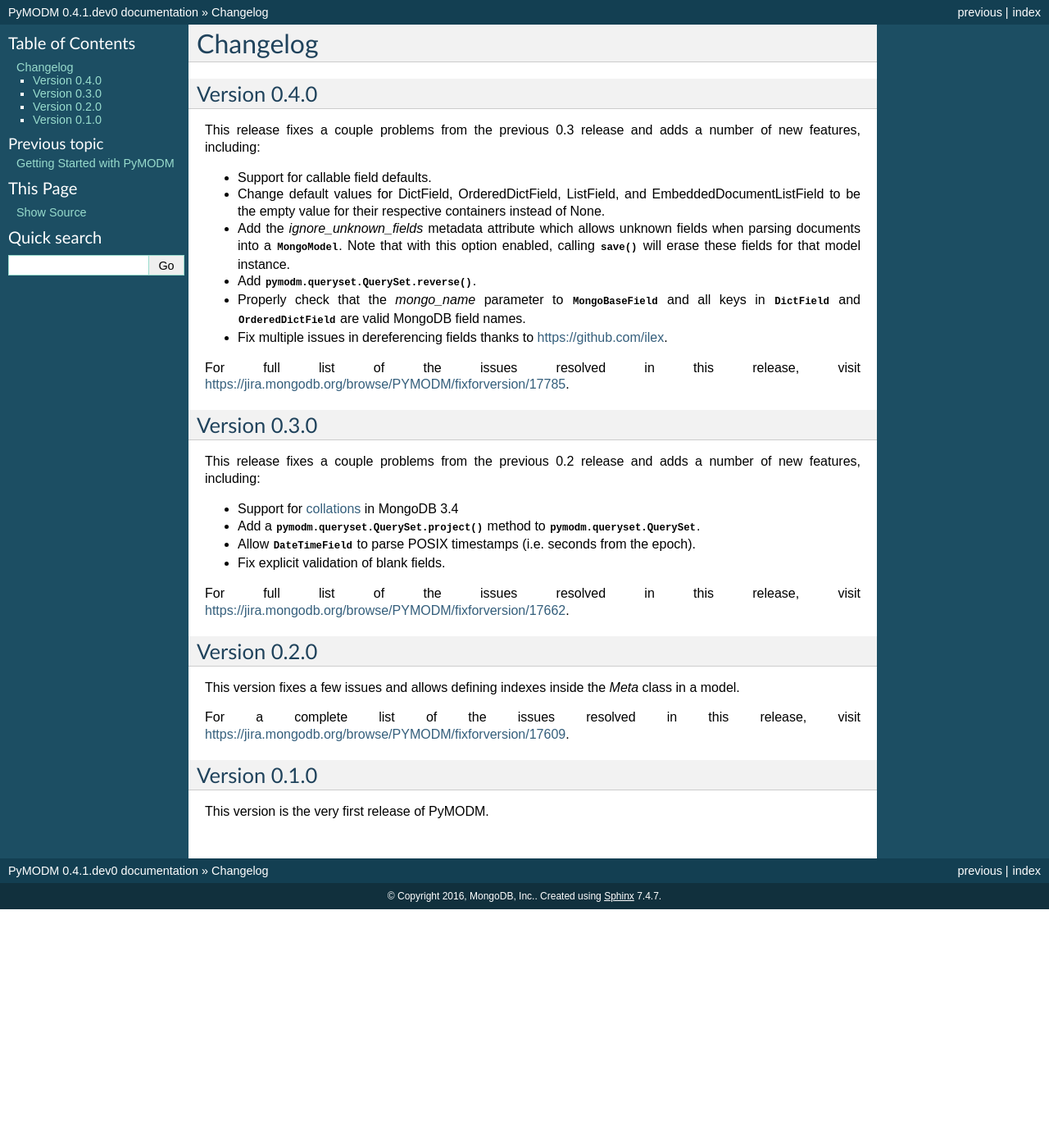
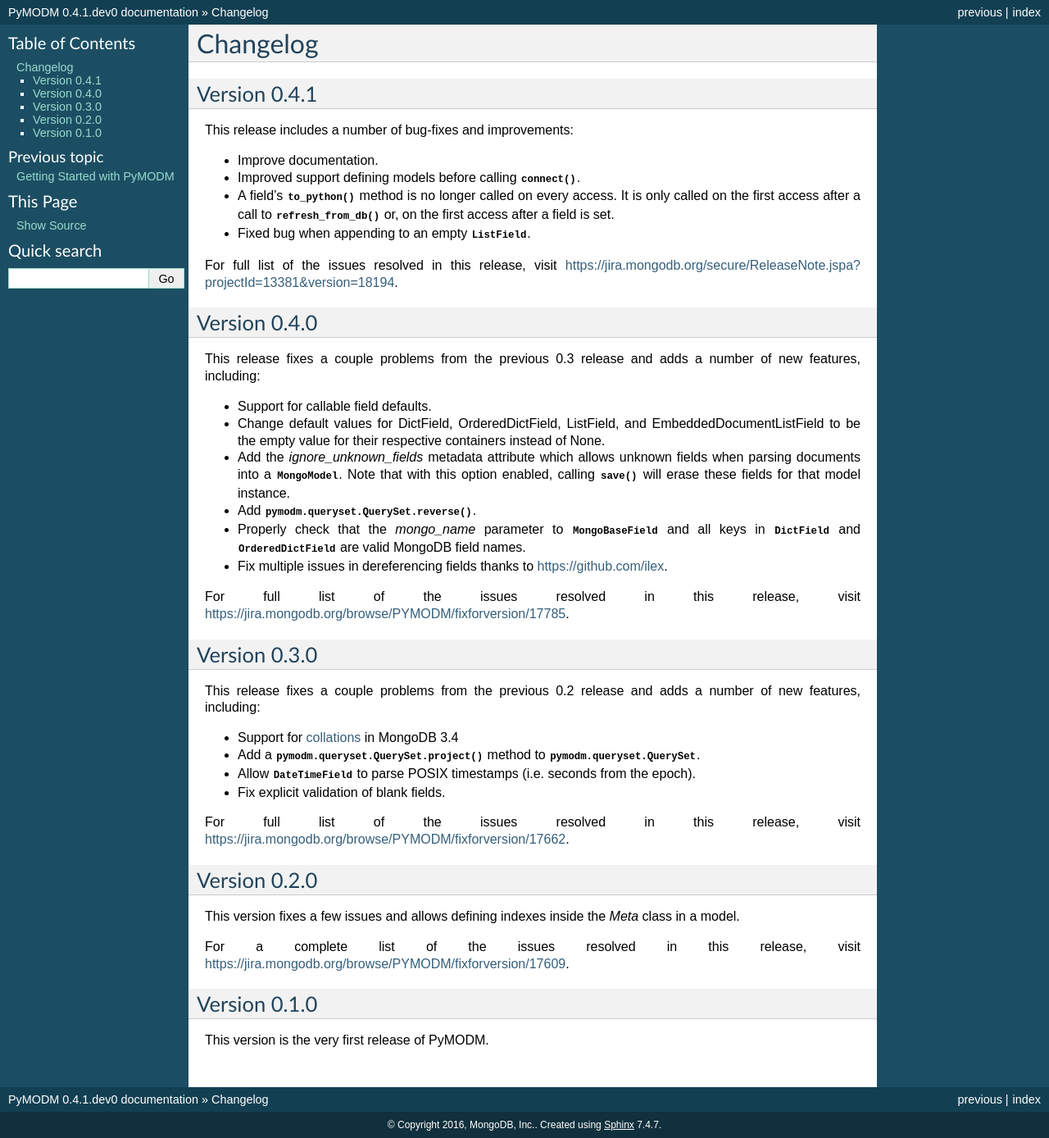
Before and after one commit to mongodb/pymodm, a Sphinx documentation site: the page built from doc/changelog.rst, in a window 1280 px wide. Shown: the whole page at 82% size. Built offline with Sphinx 7.4.7, drawn with Linux system fonts in a browser that asks for light colours; before the commit the page ends 1109 px from its top, so only the background shows below that.

Commit message:
DOC: update Changelog for 0.4.1 release

```diff
--- a/doc/api/index.rst
+++ b/doc/api/index.rst
@@ -29,6 +29,7 @@
 ------------
 
 .. autoclass:: pymodm.base.fields.MongoBaseField
+   :members:
 
 .. automodule:: pymodm.fields
    :members:
--- a/doc/changelog.rst
+++ b/doc/changelog.rst
@@ -1,5 +1,23 @@
 Changelog
 =========
+
+Version 0.4.1
+-------------
+
+This release includes a number of bug-fixes and improvements:
+
+* Improve documentation.
+* Improved support defining models before calling
+  :meth:`~pymodm.connection.connect`.
+* A field's :meth:`~pymodm.base.fields.MongoBaseField.to_python` method is no
+  longer called on every access. It is only called on the first access after a
+  call to :meth:`~pymodm.MongoModel.refresh_from_db` or, on the
+  first access after a field is set.
+* Fixed bug when appending to an empty :class:`~pymodm.fields.ListField`.
+
+For full list of the issues resolved in this release, visit
+https://jira.mongodb.org/secure/ReleaseNote.jspa?projectId=13381&version=18194.
+
 
 Version 0.4.0
 -------------
```
